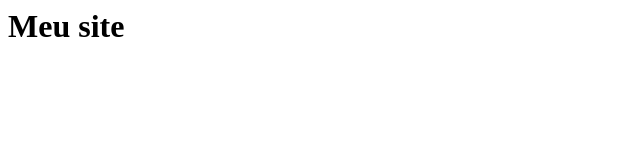
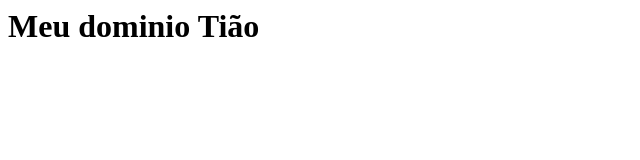
Before and after one commit to Belscki/Portfolio, a plain HTML site: page index.html in a window 1280 px wide. Shown: the whole page, without its empty margins (0-640 px from the left). Drawn offline with Linux system fonts and the light colour scheme.

Commit message:
Update index.html

```diff
--- a/index.html
+++ b/index.html
@@ -3,6 +3,6 @@
 </head>
 <body>
   <div style="displey:flex; justify-content: center; aligh-items:center;">
-    <h1>Meu site</h1>
+    <h1>Meu dominio Tião</h1>
   </div>
 </body>
```
